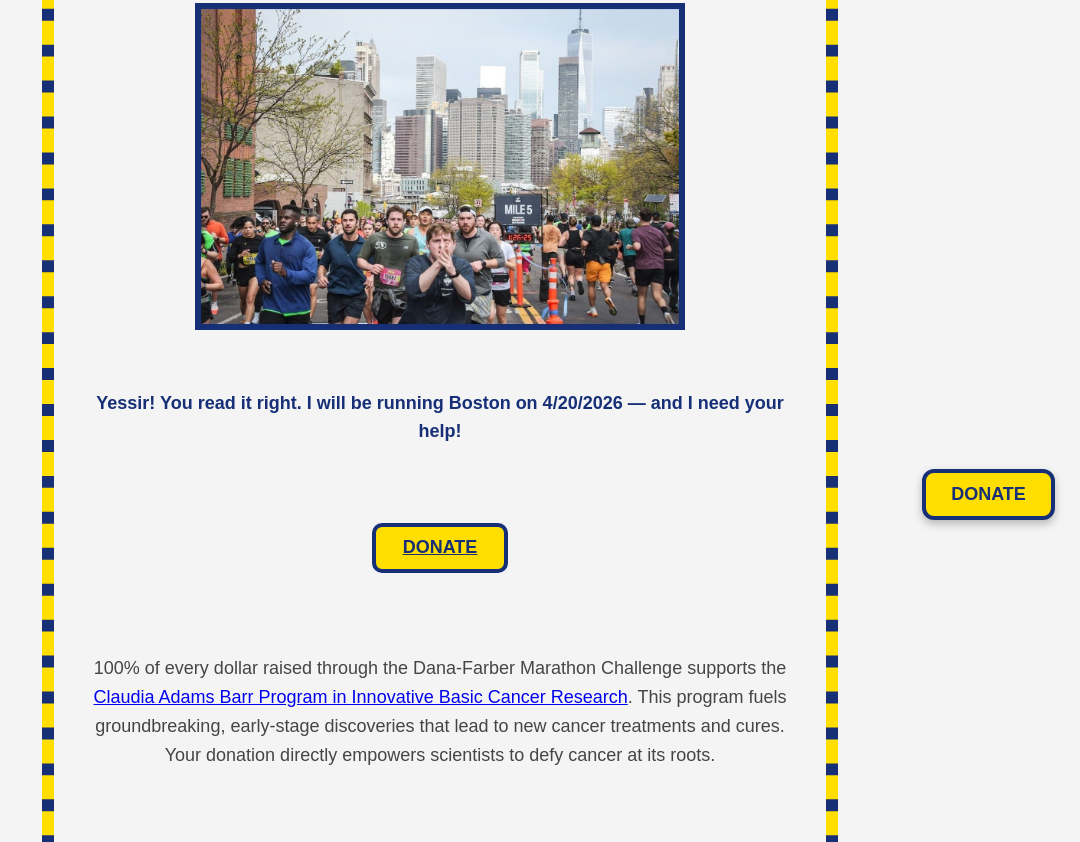
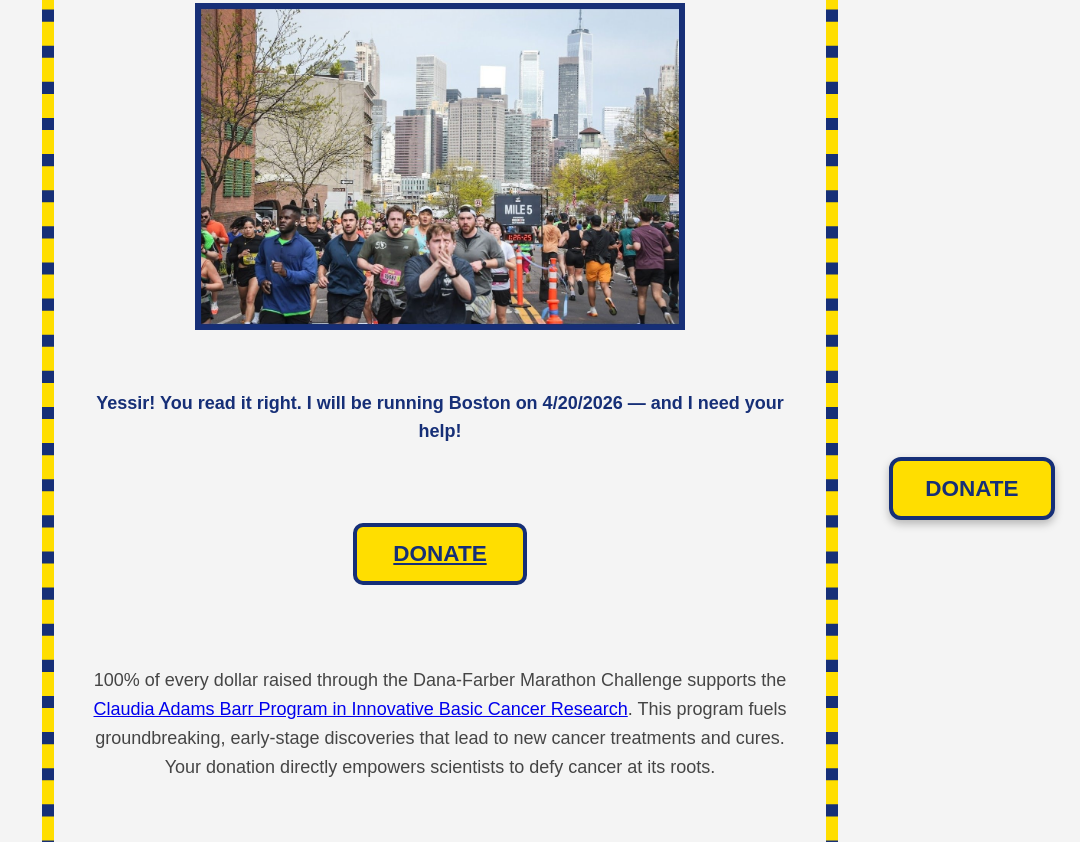
Before and after one commit to cdemurjian/dfmc2026_cdemurjian, a plain HTML site: page index.html in a window 1280 px wide. Shown: the part 255-1097 px from the top of the page, without its empty margins (200-1280 px from the left). Drawn offline with Linux system fonts and the light colour scheme.

Commit message:
Update styles.css

```diff
--- a/styles.css
+++ b/styles.css
@@ -70,18 +70,18 @@ img {
   align-self: center;
 }
 
-/* Donate buttons */
 .donate {
   display: block;
   text-align: center;
   font-weight: bold;
-  margin: 0.75rem auto 0.5rem auto;  /* minimal spacing above/below */
-  padding: 0.6rem 1.5rem;
+  margin: 0.75rem auto 0.5rem auto;
+  padding: 0.8rem 2rem;        /* was 0.6rem 1.5rem → ~30% larger */
   width: fit-content;
   background-color: var(--yellow);
   color: var(--blue);
   border: 4px solid var(--blue);
   border-radius: 10px;
+  font-size: 1.25em;           /* text size up */
   transition: transform 0.2s, background-color 0.2s;
 }
 .donate:hover {
@@ -89,12 +89,12 @@ img {
   background-color: #fff96b;
 }
 
+
 /* Optional: tighten the first paragraph below the donate button */
 main > p:first-of-type {
   margin-top: 0.25rem;  /* bring it closer to the button */
 }
 
-/* Floating donate button */
 .floating-donate {
   position: fixed;
   bottom: 25px;
@@ -103,7 +103,8 @@ main > p:first-of-type {
   color: var(--blue);
   border: 4px solid var(--blue);
   border-radius: 12px;
-  padding: 0.6rem 1.4rem;
+  padding: 0.8rem 1.8rem;      /* bigger hit area */
+  font-size: 1.25em;           /* text size up */
   font-weight: bold;
   text-decoration: none;
   box-shadow: 0 4px 8px rgba(0, 0, 0, 0.25);
@@ -113,6 +114,7 @@ main > p:first-of-type {
   transform: scale(1.05);
   background-color: #fff96b;
 }
+
 
 /* Fade-in animation */
 .fade-in {
```
